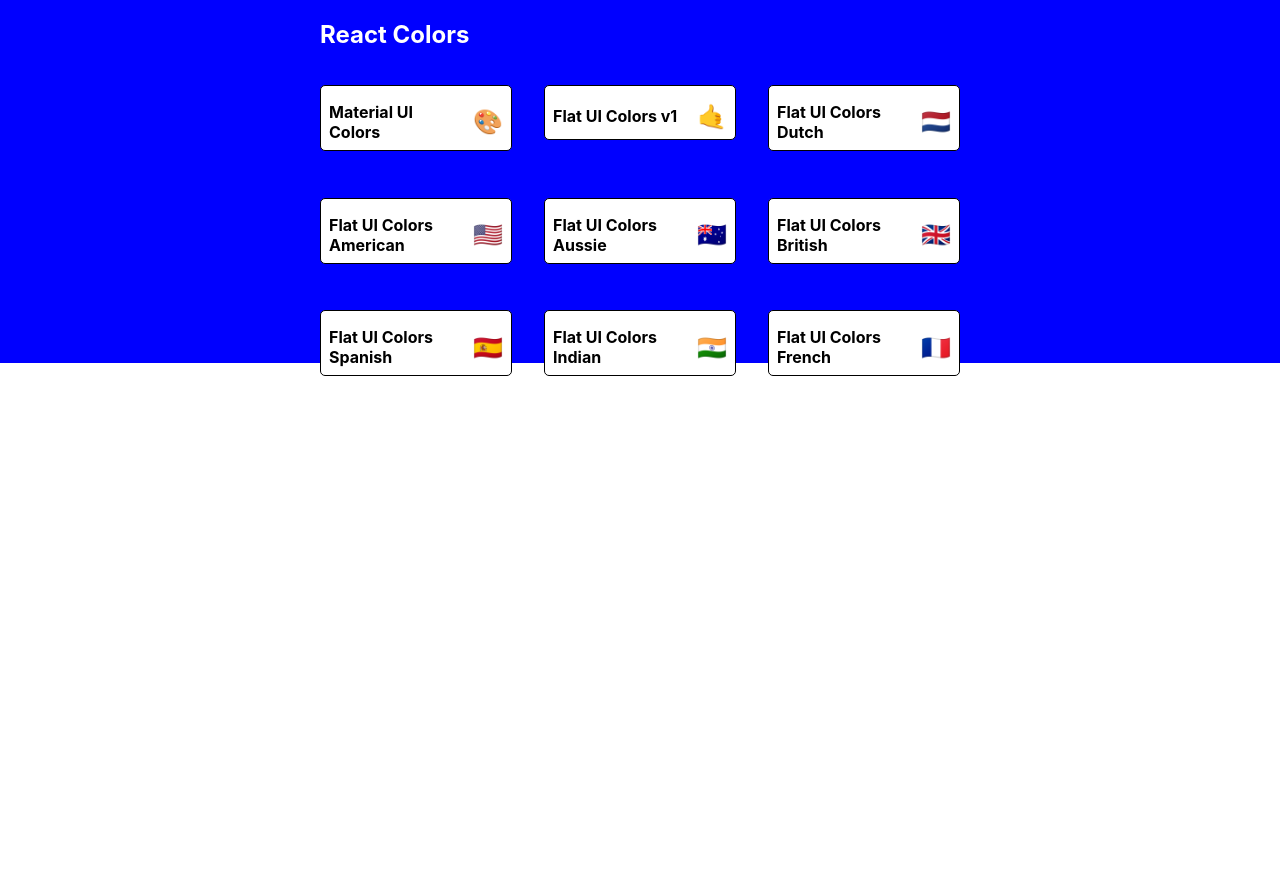
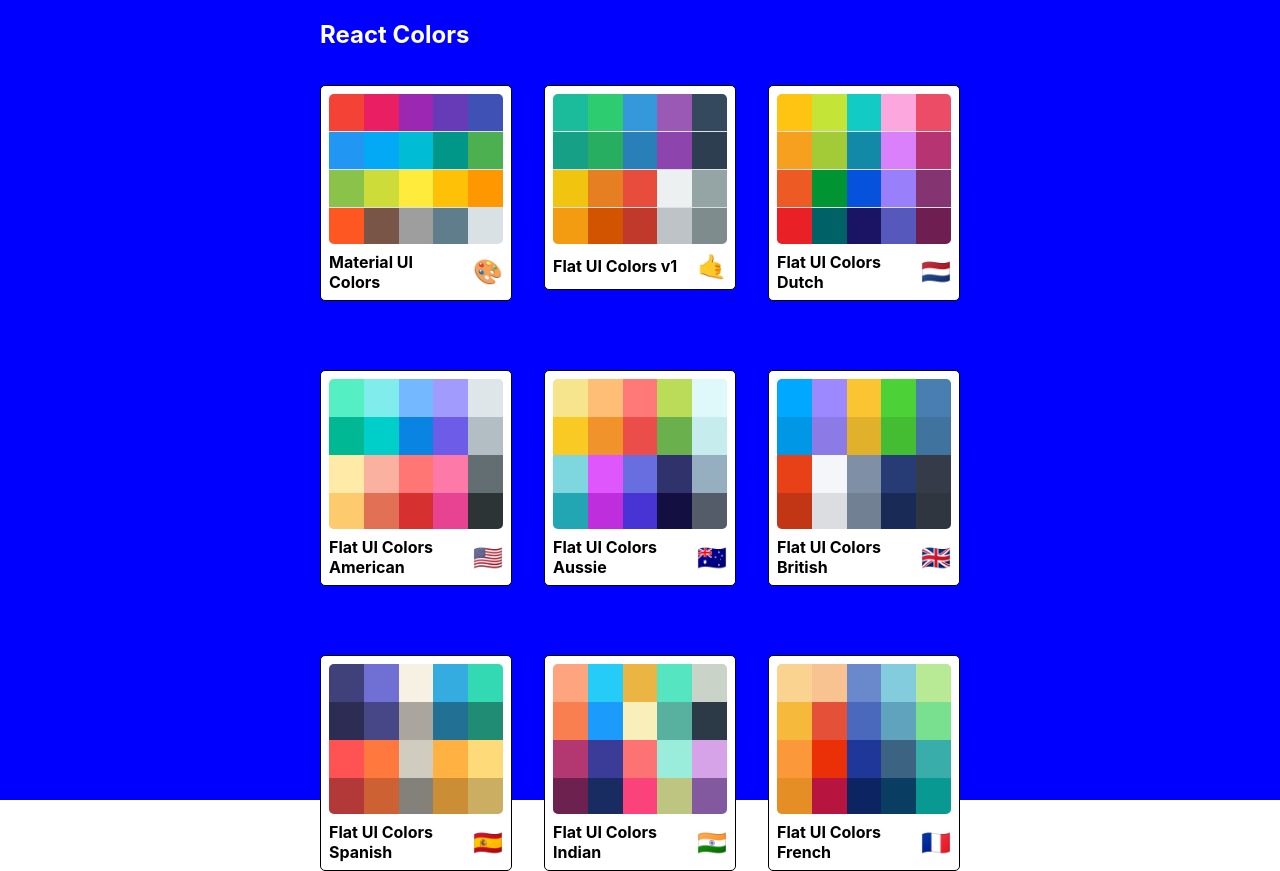
Before and after one commit to TwistZA/color-app, a React (Create React App) app: page / in a window 1280 px wide. Before the commit the page ends 800 px from the top, so only its background shows below. Built offline with nearby package versions, Linux system fonts and the light colour scheme.

Commit message:
Finished styling Minipalette

```diff
--- a/src/MiniPalette.js
+++ b/src/MiniPalette.js
@@ -14,7 +14,11 @@
     },
   },
   colors: {
-    backgroundColor: "grey",
+    backgroundColor: "#dae1e4",
+    height: "150px",
+    width: "100%",
+    borderRadius: "5px",
+    overflow: "hidden",
   },
   title: {
     display: "flex",
@@ -30,13 +34,29 @@
     marginLeft: "0.5rem",
     fontSize: "1.5rem",
   },
+  miniColor: {
+    height: "25%",
+    width: "20%",
+    display: "inline-block",
+    margin: "0 auto",
+    position: "relative",
+    marginBottom: "-3.5px",
+  },
 };
 
 function MiniPalette(props) {
-  const { classes, paletteName, emoji } = props;
+  const { classes, paletteName, emoji, colors } = props;
+  const miniColorBoxes = colors.map((color) => (
+    <div
+      className={classes.miniColor}
+      style={{ backgroundColor: color.color }}
+      key={color.name}
+    />
+  ));
+
   return (
     <div className={classes.root}>
-      <div className={classes.colors}></div>
+      <div className={classes.colors}>{miniColorBoxes}</div>
       <h5 className={classes.title}>
         {paletteName}
         <span className={classes.emoji}>{emoji}</span>
--- a/src/PaletteList.js
+++ b/src/PaletteList.js
@@ -6,7 +6,7 @@
 const styles = {
   root: {
     backgroundColor: "blue",
-    height: "100%",
+    height: "100vh",
     display: "flex",
     alignItems: "flex-start",
     justifyContent: "center",
```
